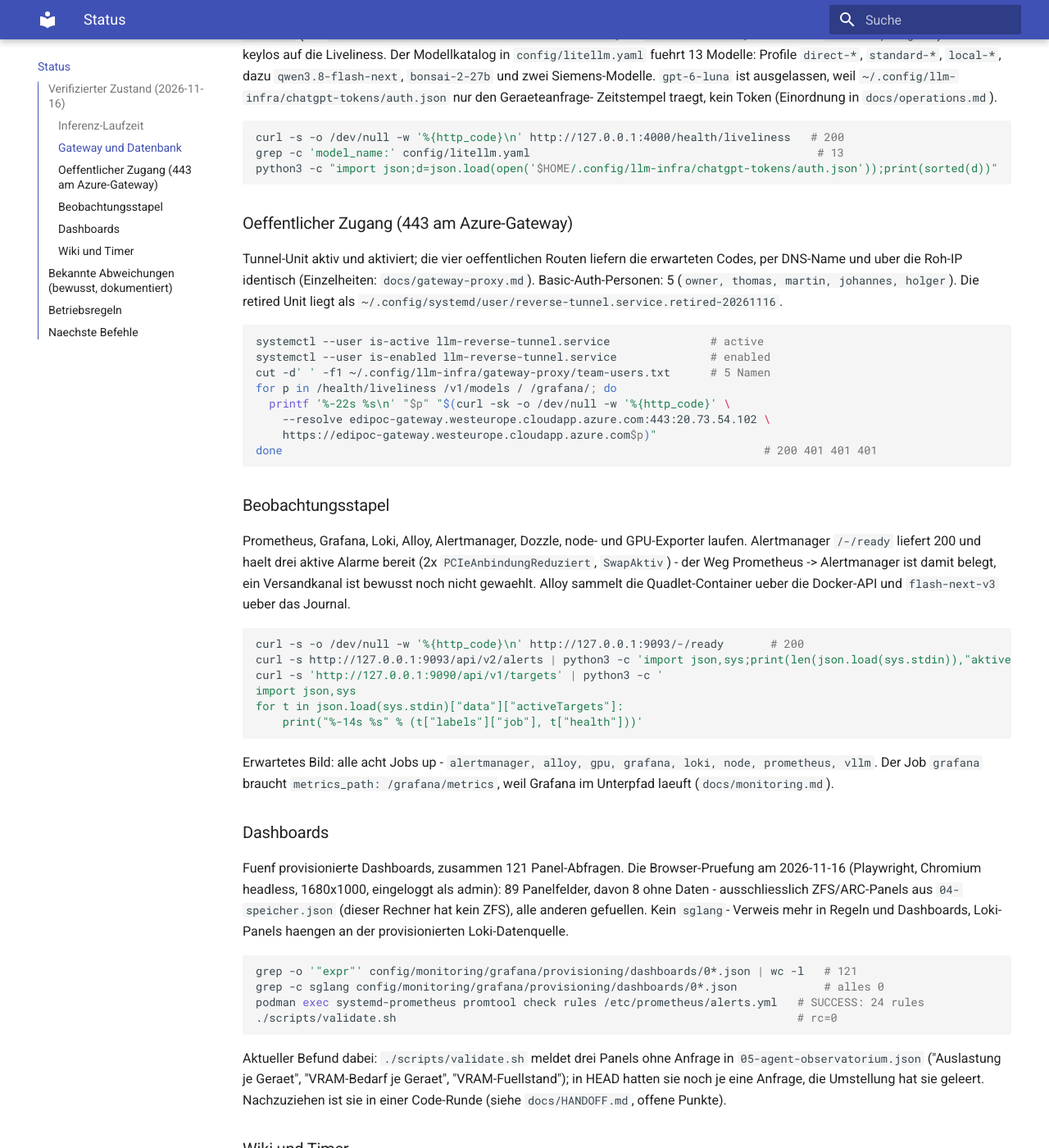
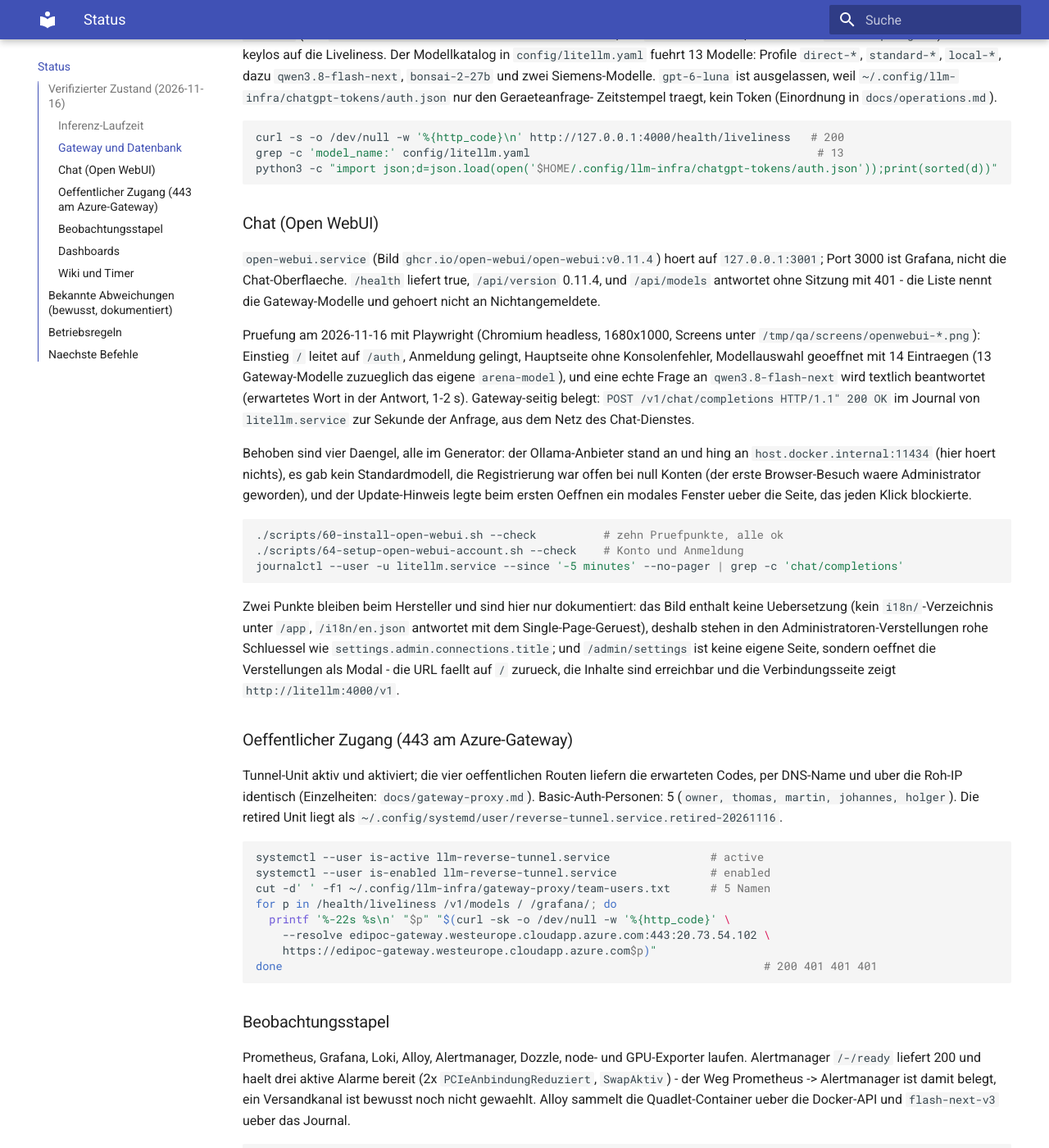
Before and after one commit to thomasdenk79-cyber/llm-infra-setup, an MkDocs documentation site: the page built from docs/status.md, in a window 1280 px wide and 1400 px high, scrolled down 706 px. Shown: the whole window at 82% size. Built offline with MkDocs 1.6.1 and Material for MkDocs 9.7.7, drawn with Linux system fonts in a browser that asks for light colours; some of the changed text lies outside the part shown.

Commit message:
feat(chat): Open WebUI haelt Daten, Anmeldung und Pruefpunkte
Die Chat-Oberflaeche hatte offene Registrierung ohne jedes Konto (der erste Besucher waere Administrator geworden), einen Ollama-Anbieter ins Leere, kein Standardmodell und einen modales-Update-Hinweis, der die Bedienung blockierte. lib/secrets.sh erzeugt jetzt die Umgebungsdatei als Generator-Ausgabe, scripts/60-install-open-webui.sh kann provisionieren und prueft in --check zehn Punkte; das Konto-Skript bestaetigt die Anmeldung. Validate gruen, Pruefpunkte gruen, Runtime nicht angefasst.

Co-authored-by: sisyphus-dev-ai <sisyphus-dev-ai@users.noreply.github.com>

````diff
--- a/docs/status.md
+++ b/docs/status.md
@@ -40,6 +40,44 @@ curl -s -o /dev/null -w '%{http_code}\n' http://127.0.0.1:4000/health/liveliness
 grep -c 'model_name:' config/litellm.yaml                                           # 13
 python3 -c "import json;d=json.load(open('$HOME/.config/llm-infra/chatgpt-tokens/auth.json'));print(sorted(d))"
 ```
+
+### Chat (Open WebUI)
+
+`open-webui.service` (Bild `ghcr.io/open-webui/open-webui:v0.11.4`) hoert auf
+`127.0.0.1:3001`; Port 3000 ist Grafana, nicht die Chat-Oberflaeche. `/health`
+liefert true, `/api/version` 0.11.4, und `/api/models` antwortet ohne Sitzung
+mit 401 - die Liste nennt die Gateway-Modelle und gehoert nicht an
+Nichtangemeldete.
+
+Pruefung am 2026-11-16 mit Playwright (Chromium headless, 1680x1000, Screens
+unter `/tmp/qa/screens/openwebui-*.png`): Einstieg `/` leitet auf `/auth`,
+Anmeldung gelingt, Hauptseite ohne Konsolenfehler, Modellauswahl geoeffnet mit
+14 Eintraegen (13 Gateway-Modelle zuzueglich das eigene `arena-model`), und
+eine echte Frage an `qwen3.8-flash-next` wird textlich beantwortet (erwartetes
+Wort in der Antwort, 1-2 s). Gateway-seitig belegt: `POST /v1/chat/completions
+HTTP/1.1" 200 OK` im Journal von `litellm.service` zur Sekunde der Anfrage, aus
+dem Netz des Chat-Dienstes.
+
+Behoben sind vier Daengel, alle im Generator: der Ollama-Anbieter stand an und
+hing an `host.docker.internal:11434` (hier hoert nichts), es gab kein
+Standardmodell, die Registrierung war offen bei null Konten (der erste
+Browser-Besuch waere Administrator geworden), und der Update-Hinweis legte beim
+ersten Oeffnen ein modales Fenster ueber die Seite, das jeden Klick blockierte.
+
+```bash
+./scripts/60-install-open-webui.sh --check          # zehn Pruefpunkte, alle ok
+./scripts/64-setup-open-webui-account.sh --check    # Konto und Anmeldung
+journalctl --user -u litellm.service --since '-5 minutes' --no-pager | grep -c 'chat/completions'
+```
+
+Zwei Punkte bleiben beim Hersteller und sind hier nur dokumentiert: das Bild
+enthalt keine Uebersetzung (kein `i18n/`-Verzeichnis unter `/app`,
+`/i18n/en.json` antwortet mit dem Single-Page-Geruest), deshalb stehen in den
+Administratoren-Verstellungen rohe Schluessel wie
+`settings.admin.connections.title`; und `/admin/settings` ist keine eigene
+Seite, sondern oeffnet die Verstellungen als Modal - die URL faellt auf `/`
+zurueck, die Inhalte sind erreichbar und die Verbindungsseite zeigt
+`http://litellm:4000/v1`.
 
 ### Oeffentlicher Zugang (443 am Azure-Gateway)
 
@@ -139,6 +177,14 @@ systemctl --user list-timers --no-pager | head -5
   Reaktivierung in `docs/operations.md`.
 - 8 Panels in `04-speicher.json` (ZFS und ARC) zeigen "keine Daten", weil dieser
   Rechner nichts davon hat; auf dem ZFS-Referenzrechner fuellen sie sich.
+- Die Chat-Oberflaeche zeigt in den Administratoren-Verstellungen rohe
+  Uebersetzungsschluessel. Grund liegt im Bild, nicht in dieser Konfiguration:
+  `/app` fuehrt kein `i18n/`-Verzeichnis, und `/i18n/en.json` beantwortet die
+  App mit dem Single-Page-Geruest statt mit JSON. Beheben koennte nur ein
+  anderes Bild (Stand: `v0.11.4`, siehe `versions.lock`).
+- `scripts/doctor.sh` und `scripts/healthcheck.sh` kennen noch keinen
+  Chat-Fall; die Pruefung liefert bis dahin
+  `./scripts/60-install-open-webui.sh --check`.
 - Browser-Pruefung am 2026-11-16 mit Playwright (Chromium headless, 1680x1000):
   89 Panelfelder in fuenf Dashboards, 8 ohne Daten (ZFS/ARC), sonst keine
   "No data"-Felder; Dozzle zeigt alle sieben erwarteten Container; das Portal
@@ -161,5 +207,6 @@ cd /srv/work/llm-infra-setup
 ./scripts/doctor.sh                        # gefuehrte Diagnose, nennt den naechsten Befehl
 ./scripts/70-setup-gateway-proxy.sh --check  # oeffentlicher Zugang in Ordnung?
 ./scripts/60-install-monitoring.sh --check   # Beobachtungsstufe vollstaendig?
+./scripts/60-install-open-webui.sh --check   # Chat-Oberflaeche und Gateway-Weg?
 ./scripts/session-checkpoint.sh --status     # was ist noch ungesichert?
 ```
````
Also changed, not shown: CHANGELOG.md (+38 -0 lines), 3 other files.
